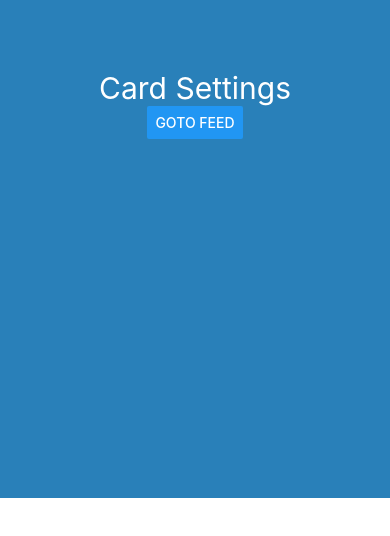
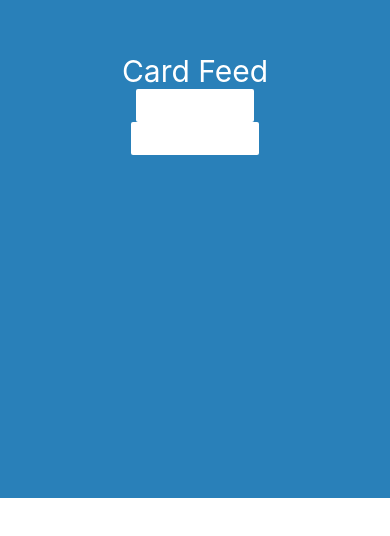
Before and after one commit to farzd/simple-navigation, a React Native app: screen / in a window 390 px wide. Shown: the part 290-826 px from the top of the page. Built offline with nearby package versions, Linux system fonts and the light colour scheme.

Commit message:
Add missing react-native-navbar missing npm module, fix issue with content bleeding to other screens

```diff
--- a/App.js
+++ b/App.js
@@ -7,21 +7,21 @@ const navigatorViews = {
     screen: <Card goTo={'Feed'} color={'#2980B9'} />,
   },
   Feed: {
-    screen: <Card goTo={'Matches'} color={'#3498DB'} />,
+    screen: <Card goTo={'Matches'} color={'#2980B9'} />,
   },
   Matches: {
-    screen: <Card goTo={'Feed'} color={'#E79700'} />,
+    screen: <Card goTo={'Feed'} color={'#2980B9'} />,
   },
   Etc1: {
-    screen: <Card goTo={'Etc2'} color={'#E74C3C'} />,
+    screen: <Card goTo={'Etc2'} color={'#2980B9'} />,
   },
   Etc2: {
-    screen: <Card goTo={'Etc1'} color={'#2C3E50'} />,
+    screen: <Card goTo={'Etc1'} color={'#2980B9'} />,
   },
 };
 
 const routeConfig = {
-  initialRouteName: 'Settings',
+  initialRouteName: 'Feed',
 };
 
 const headerStyles = {
--- a/components/card.js
+++ b/components/card.js
@@ -14,9 +14,13 @@ export default class Card extends React.Component {
           Card {name}
         </Text>
         {name === 'Feed'
-          ? <Button title={'open Modal 1'} onPress={() => openModal(true, <Modal1 />)} />
+          ? <Button
+              color="#fff"
+              title={'open Modal 1'}
+              onPress={() => openModal(true, <Modal1 />)}
+            />
           : null}
-        <Button title={'goTo ' + this.props.goTo} onPress={() => navigate(goTo)} />
+        <Button color="#fff" title={'goto ' + this.props.goTo} onPress={() => navigate(goTo)} />
       </View>
     );
   }
@@ -32,4 +36,7 @@ const styles = StyleSheet.create({
     color: '#fff',
     fontSize: 30,
   },
+  button: {
+    color: '#fff',
+  },
 });
--- a/navigator/navigator.js
+++ b/navigator/navigator.js
@@ -83,13 +83,17 @@ export default class Navigator extends React.Component {
         <Animated.View
           style={[styles.navigator, navigatorWidth, { marginLeft: this.animateMargin }]}>
           {this.getRouteArray.map((item, i) => {
-            return React.cloneElement(this.navigatorViews[item].screen, {
-              key: i,
-              name: item,
-              navigate: this.navigate,
-              active: this.state.currentView === i,
-              openModal: this.openModal,
-            });
+            return (
+              <View key={item} style={styles.wrapper}>
+                {React.cloneElement(this.navigatorViews[item].screen, {
+                  key: i,
+                  name: item,
+                  navigate: this.navigate,
+                  active: this.state.currentView === i,
+                  openModal: this.openModal,
+                })}
+              </View>
+            );
           })}
         </Animated.View>
       </View>
@@ -100,12 +104,15 @@ export default class Navigator extends React.Component {
 const APPBAR_HEIGHT = Platform.OS === 'ios' ? 44 : 56;
 const STATUSBAR_HEIGHT = Platform.OS === 'ios' ? 20 : 0;
 const styles = StyleSheet.create({
+  wrapper: {
+    width: appWidth,
+  },
   navigator: {
     height: appHeight - (APPBAR_HEIGHT + STATUSBAR_HEIGHT),
-    backgroundColor: '#fff',
     flexDirection: 'row',
   },
   container: {
+    flex: 1,
     overflow: 'hidden',
   },
 });
--- a/package.json
+++ b/package.json
@@ -8,7 +8,8 @@
   "dependencies": {
     "expo": "^19.0.0",
     "react": "16.0.0-alpha.12",
-    "react-native": "https://github.com/expo/react-native/archive/sdk-19.0.0.tar.gz"
+    "react-native": "https://github.com/expo/react-native/archive/sdk-19.0.0.tar.gz",
+    "react-native-navbar": "^2.1.0"
   },
   "devDependencies": {
     "eslint": "^4.4.1",
```
